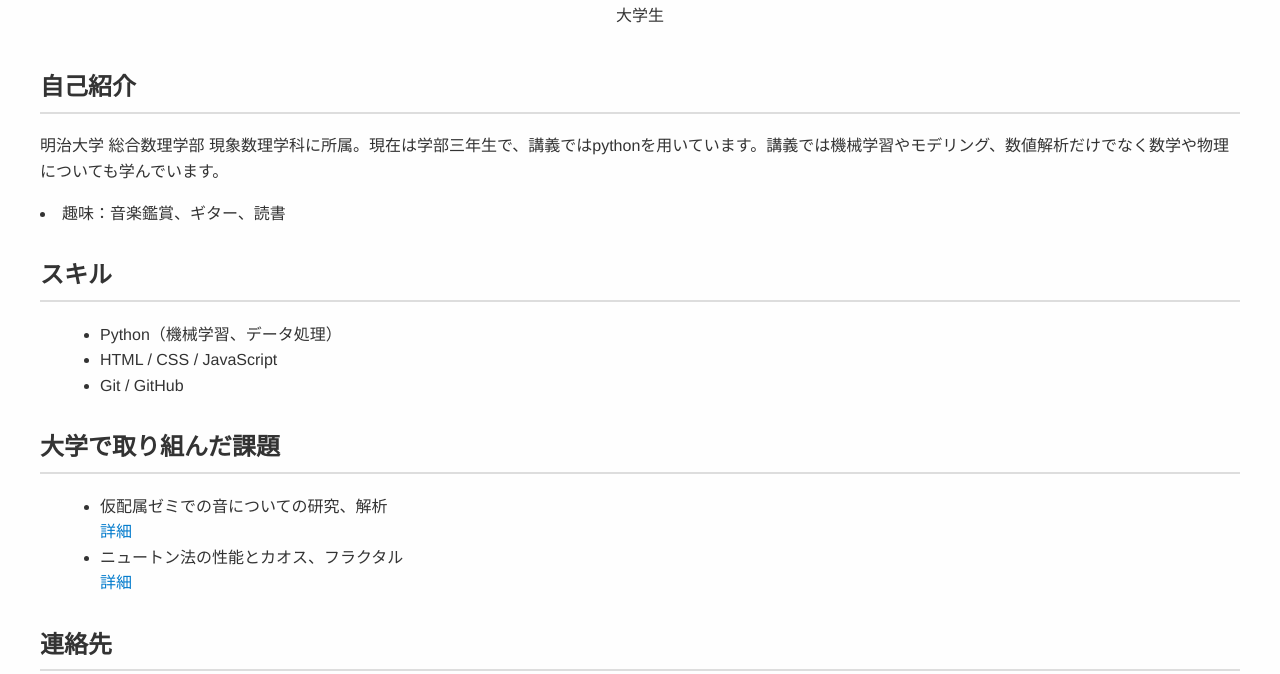
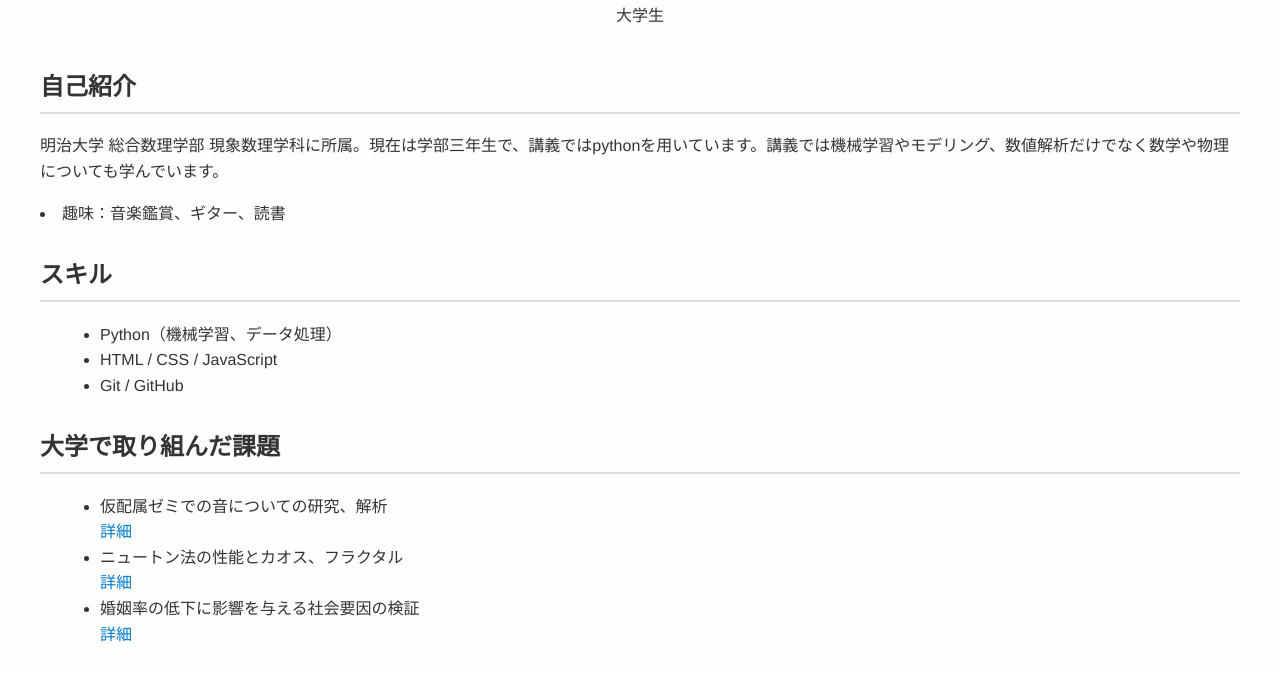
Before and after one commit to riunote/portfolio, a plain HTML site: page index.html in a window 1280 px wide. Shown: the part 111-785 px from the top of the page. Drawn offline with Linux system fonts and the light colour scheme.

Commit message:
Add files via upload

```diff
--- a/index.html
+++ b/index.html
@@ -37,6 +37,8 @@
         <a href="music.html">詳細</a>
       <li>ニュートン法の性能とカオス、フラクタル</li>
         <a href="newton.html">詳細</a>
+      <li>婚姻率の低下に影響を与える社会要因の検証</li>
+        <a href="marry.html">詳細</a>
     </ul>
   </section>
 
```
